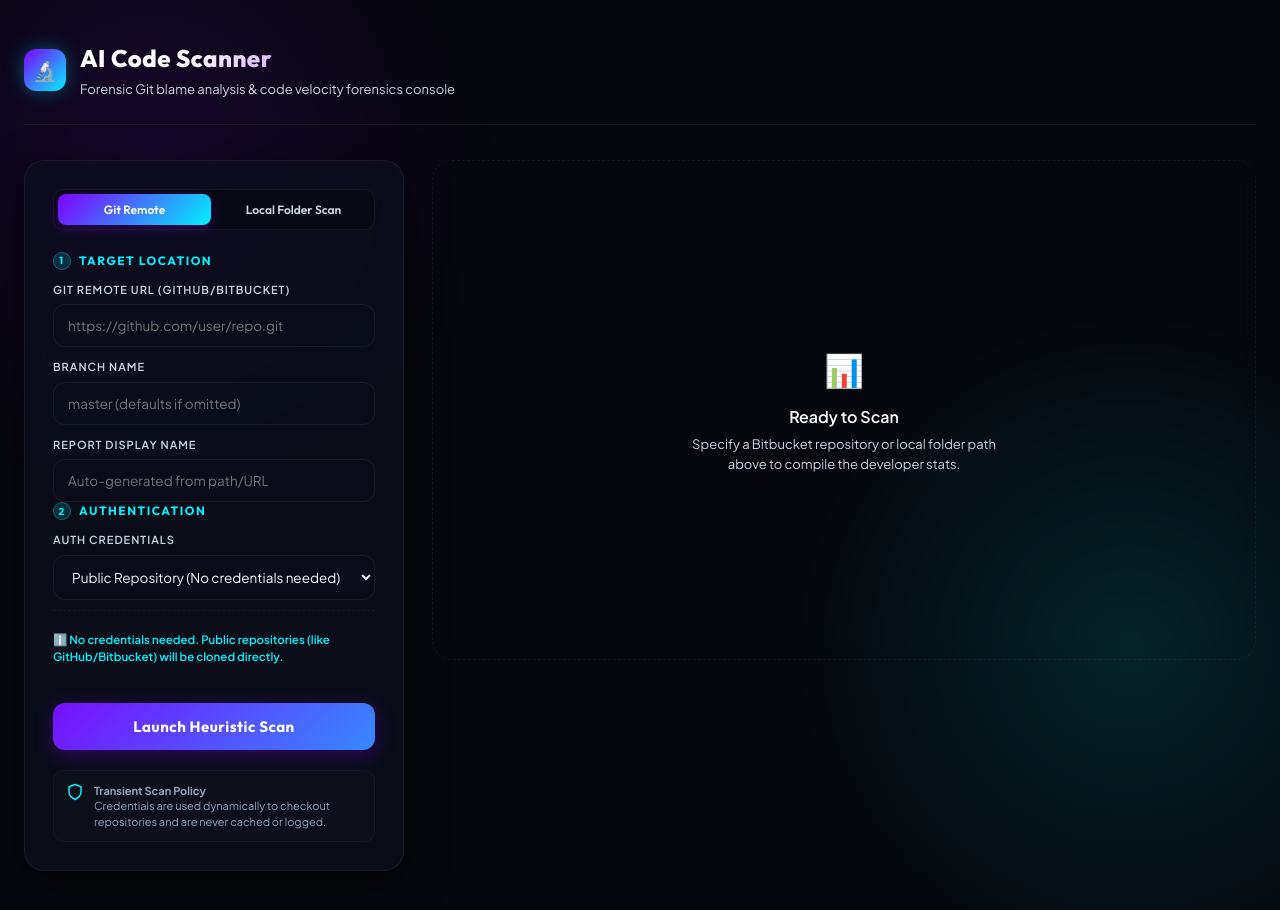
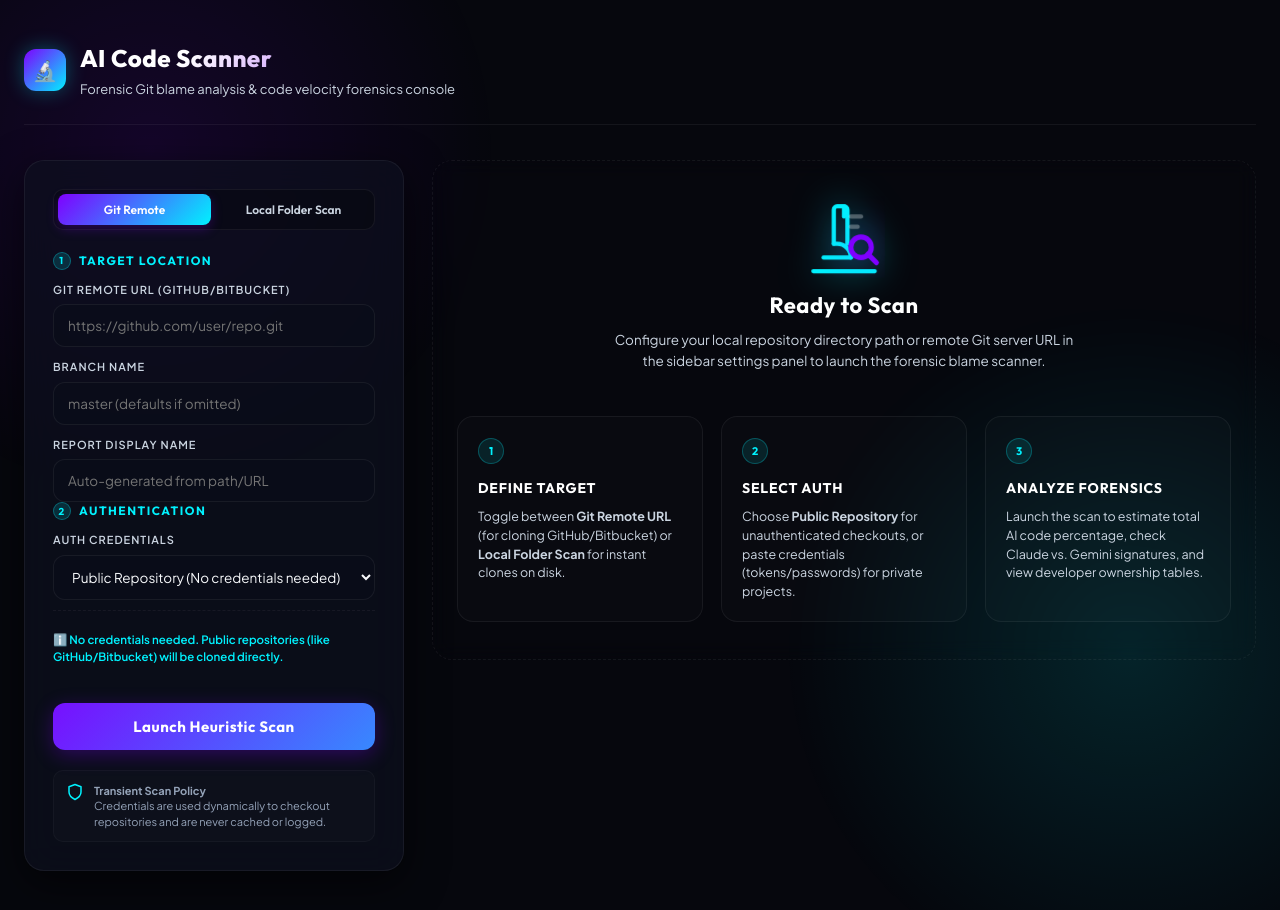
Before and after one commit to mehulk05/ai-code-attribution-tracker, a website: page public/index.html in a window 1280 px wide. Drawn offline with Linux system fonts and the light colour scheme.

Commit message:
design: design a premium and high-fidelity initial placeholder state with animated SVG and quick-start instructions

```diff
--- a/public/index.html
+++ b/public/index.html
@@ -461,6 +461,62 @@
     display: flex;
     gap: 12px;
   }
+
+  /* Setup guide styles in placeholder */
+  .setup-guide {
+    display: grid;
+    grid-template-columns: repeat(3, 1fr);
+    gap: 18px;
+    margin-top: 35px;
+    max-width: 900px;
+    width: 100%;
+    text-align: left;
+  }
+  @media(max-width: 768px) {
+    .setup-guide { grid-template-columns: 1fr; }
+  }
+  .guide-card {
+    background: rgba(255, 255, 255, 0.015);
+    border: 1px solid var(--line);
+    border-radius: 16px;
+    padding: 20px;
+    transition: var(--transition);
+    position: relative;
+    overflow: hidden;
+  }
+  .guide-card:hover {
+    background: rgba(255, 255, 255, 0.03);
+    border-color: rgba(0, 242, 254, 0.25);
+    transform: translateY(-2px);
+  }
+  .guide-num {
+    display: inline-flex;
+    width: 26px;
+    height: 26px;
+    border-radius: 50%;
+    background: rgba(0, 242, 254, 0.1);
+    border: 1px solid rgba(0, 242, 254, 0.25);
+    color: var(--neon-cyan);
+    font-size: 11px;
+    font-weight: 700;
+    align-items: center;
+    justify-content: center;
+    margin-bottom: 14px;
+    font-family: 'Outfit', sans-serif;
+  }
+  .guide-card h4 {
+    font-family: 'Outfit', sans-serif;
+    font-size: 14px;
+    color: #fff;
+    margin-bottom: 8px;
+    text-transform: uppercase;
+    letter-spacing: 0.8px;
+  }
+  .guide-card p {
+    font-size: 12.5px;
+    color: var(--muted);
+    line-height: 1.5;
+  }
 </style>
 </head>
 <body>
@@ -570,10 +626,49 @@
     <!-- REPORT PREVIEW SCREEN -->
     <div class="results">
       <div id="placeholder" class="placeholder">
-        <div>
-          <div style="font-size: 32px; margin-bottom: 12px;">📊</div>
-          <div style="font-weight: 600; color: #fff; margin-bottom: 6px;">Ready to Scan</div>
-          <div style="max-width: 320px; font-size: 13px; color: var(--muted);">Specify a Bitbucket repository or local folder path above to compile the developer stats.</div>
+        <div style="display: flex; flex-direction: column; align-items: center; width: 100%;">
+
+          <!-- Premium Scanner SVG Icon -->
+          <svg width="80" height="80" viewBox="0 0 24 24" fill="none" stroke="currentColor" stroke-width="1.25" stroke-linecap="round" stroke-linejoin="round" style="color: var(--neon-cyan); filter: drop-shadow(0 0 12px rgba(0, 242, 254, 0.45)); margin-bottom: 12px; animation: pulseGlow 3s ease-in-out infinite;">
+            <path d="M6 18h8" />
+            <path d="M3 22h18" />
+            <path d="M14 18a4 4 0 0 0-4-4H9" />
+            <path d="M9 14V4a1 1 0 0 1 1-1h2a1 1 0 0 1 1 1v10" />
+            <path d="M12 3v3" />
+            <circle cx="17" cy="15" r="3" stroke="var(--neon-violet)" stroke-width="1.5" style="filter: drop-shadow(0 0 6px rgba(127, 0, 255, 0.6));" />
+            <path d="M19 17l2.5 2.5" stroke="var(--neon-violet)" stroke-width="1.5" />
+            <line x1="14" y1="6" x2="17" y2="6" stroke="var(--ink)" opacity="0.3" />
+            <line x1="14" y1="9" x2="16" y2="9" stroke="var(--ink)" opacity="0.3" />
+          </svg>
+          <style>
+            @keyframes pulseGlow {
+              0%, 100% { transform: scale(1); filter: drop-shadow(0 0 12px rgba(0, 242, 254, 0.4)); }
+              50% { transform: scale(1.03); filter: drop-shadow(0 0 20px rgba(0, 242, 254, 0.6)); }
+            }
+          </style>
+
+          <h2 style="font-family: 'Outfit', sans-serif; font-size: 22px; font-weight: 700; color: #fff; margin-bottom: 8px; letter-spacing: 0.5px;">Ready to Scan</h2>
+          <p style="max-width: 460px; font-size: 13.5px; color: var(--muted); margin-bottom: 10px;">Configure your local repository directory path or remote Git server URL in the sidebar settings panel to launch the forensic blame scanner.</p>
+
+          <!-- Step by Step Setup Guide -->
+          <div class="setup-guide">
+            <div class="guide-card">
+              <span class="guide-num">1</span>
+              <h4>Define Target</h4>
+              <p>Toggle between <strong>Git Remote URL</strong> (for cloning GitHub/Bitbucket) or <strong>Local Folder Scan</strong> for instant clones on disk.</p>
+            </div>
+            <div class="guide-card">
+              <span class="guide-num">2</span>
+              <h4>Select Auth</h4>
+              <p>Choose <strong>Public Repository</strong> for unauthenticated checkouts, or paste credentials (tokens/passwords) for private projects.</p>
+            </div>
+            <div class="guide-card">
+              <span class="guide-num">3</span>
+              <h4>Analyze Forensics</h4>
+              <p>Launch the scan to estimate total AI code percentage, check Claude vs. Gemini signatures, and view developer ownership tables.</p>
+            </div>
+          </div>
+
         </div>
       </div>
 
```
